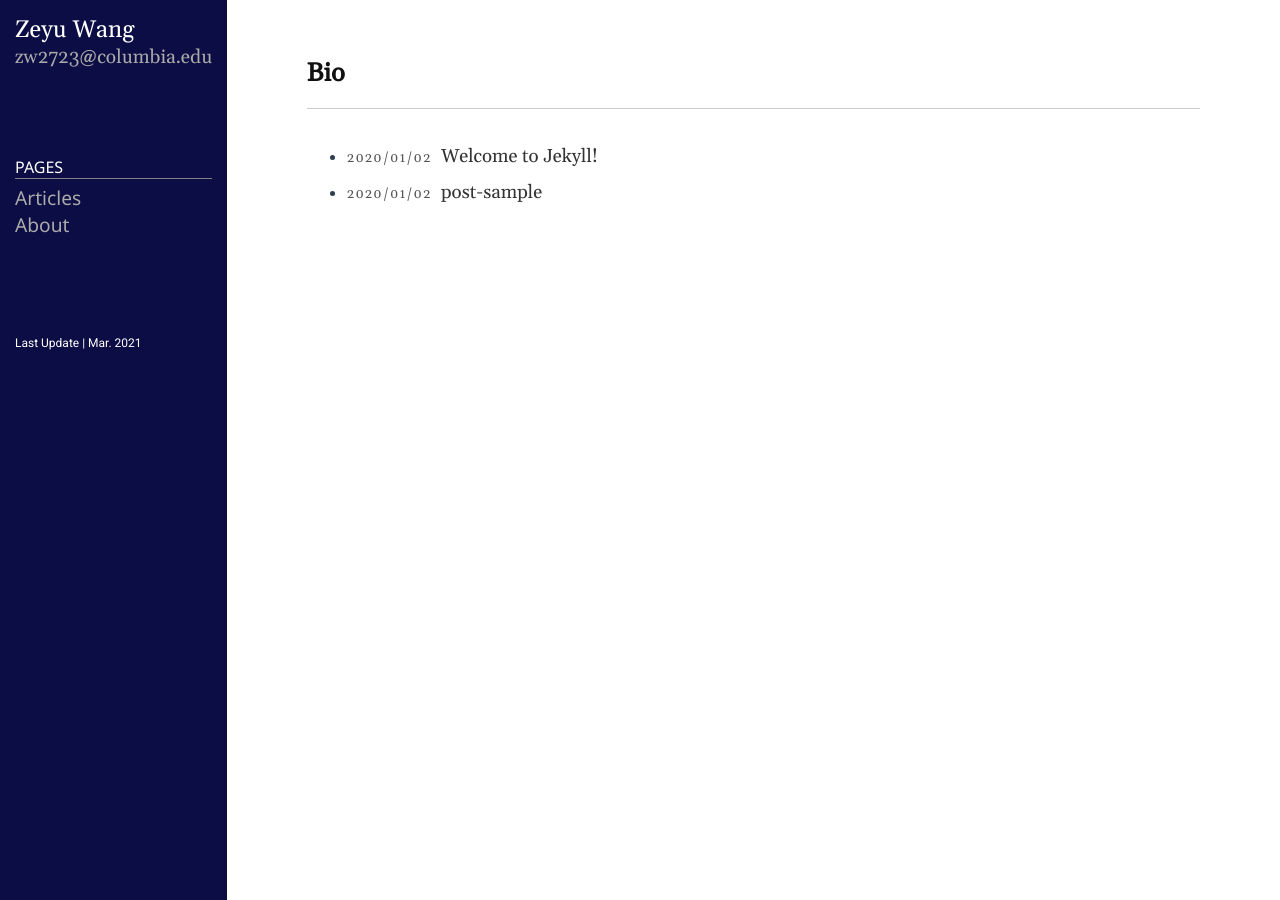
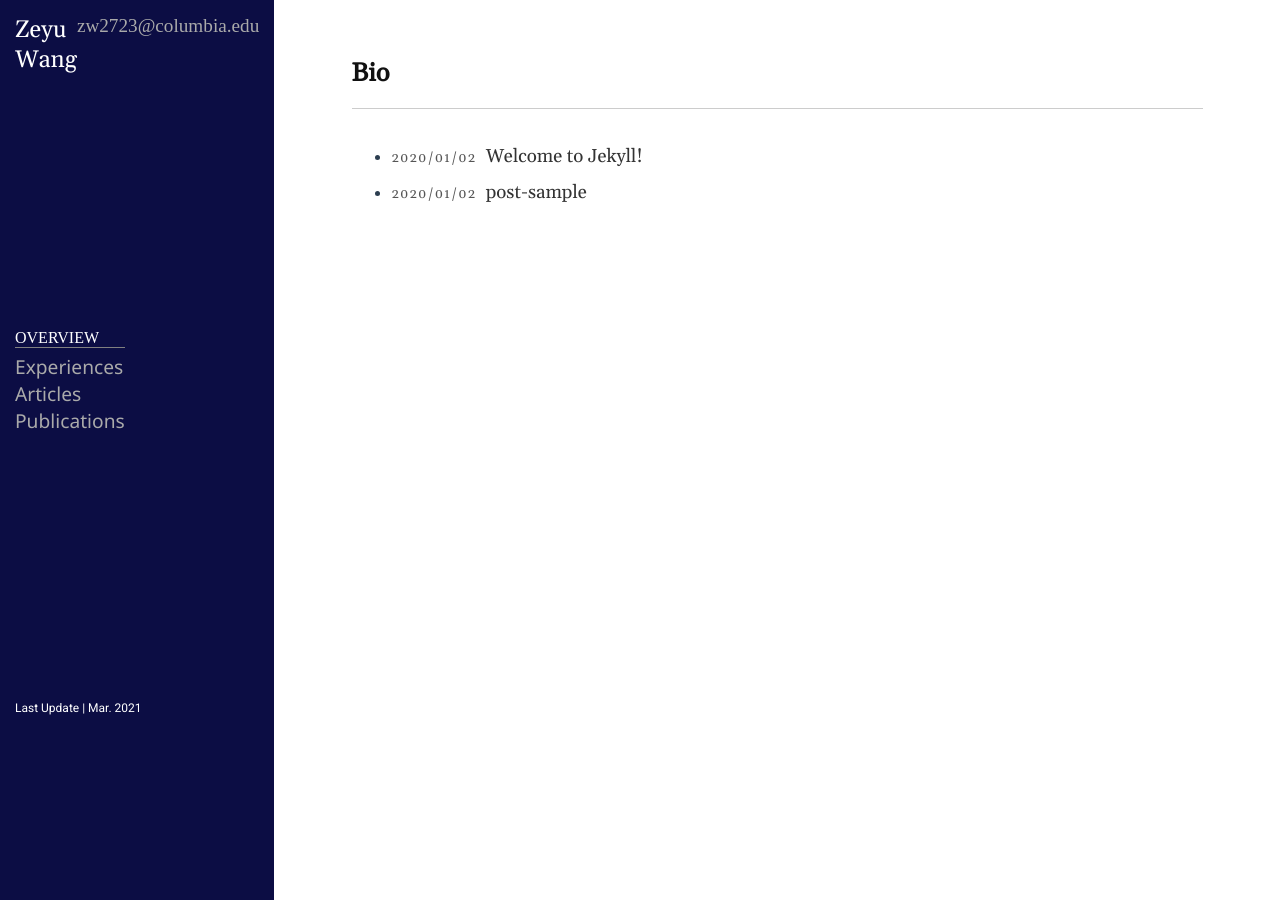
Before and after one commit to WAangzE/ze.github.io, a Jekyll site: the page built from index.md, in a window 1280 px wide. Built offline with Jekyll 4.4.1, drawn with Linux system fonts in a browser that asks for light colours.

Commit message:
update persional site

```diff
--- a/_includes/sidebar.html
+++ b/_includes/sidebar.html
@@ -13,22 +13,16 @@
 
 <div class="sidebar-item sidebar-nav">
 	<ul class="nav">
-      <li class="nav-title">Pages</li>
+      <li class="nav-title">Overview</li>
 	  <li>
-	  	<a class="nav-item" href="/">Articles</a>
+		<a class="nav-item" href="/">Experiences</a>
 	  </li>
-	  {% assign pages_list = site.pages %}
-	  {% for node in pages_list %}
-	    {% if node.title != null %}
-	      {% if node.layout == "page" %}
-	        <li>
-	        	<a class="nav-item" href="{{ node.url }}">
-	            	{{ node.title }}
-	            </a>
-	        </li>
-	      {% endif %}
-	    {% endif %}
-	  {% endfor %}
+	  <li>
+		<a class="nav-item" href="/">Articles</a>
+	  </li>
+	  <li>
+		<a class="nav-item" href="/">Publications</a>
+	  </li>
 	</ul>
 </div>
 
--- a/public/css/style.css
+++ b/public/css/style.css
@@ -103,7 +103,8 @@ code {
 }
 
 .sidebar-item {
-	display: block;
+	display: flex;
+	flex: auto;
 }
 
 .sidebar ul {
@@ -120,6 +121,7 @@ code {
 .lead {
 	font-size: 120%;
 	color: #aaa;
+	font-family: 'Times New Roman', Times, serif;
 }
 
 .sidebar-header {
@@ -136,6 +138,7 @@ code {
 	text-transform: uppercase;
 	border-bottom: 1px solid gray;
 	margin-bottom: 5px;
+	font-family: 'Times New Roman', Times, serif;
 }
 
 a.nav-item {
```
